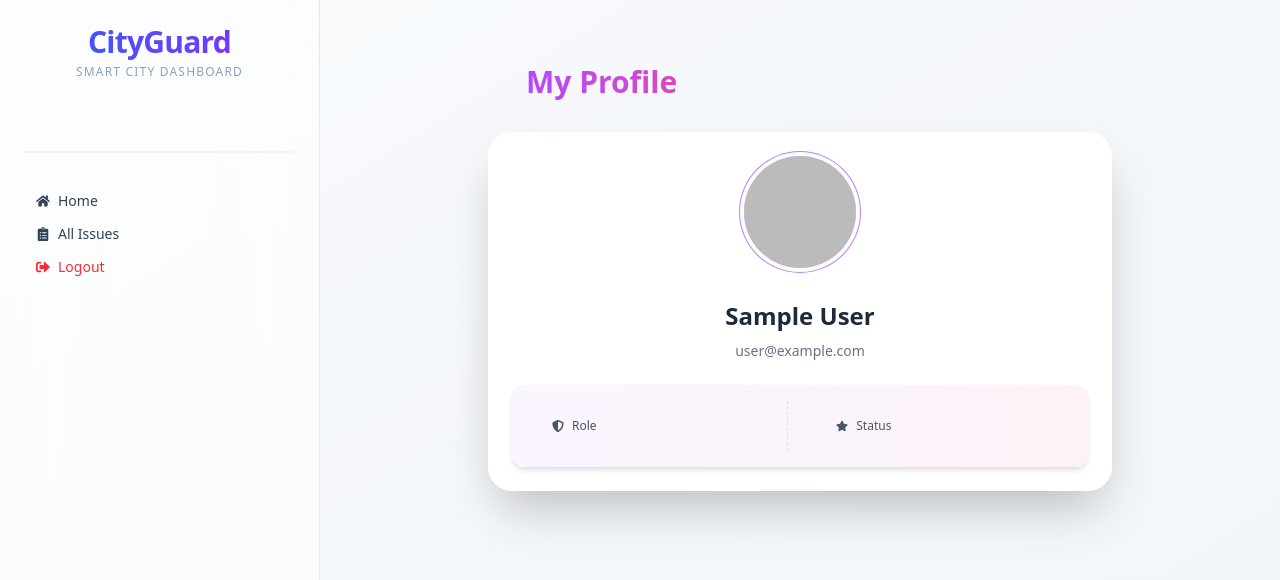
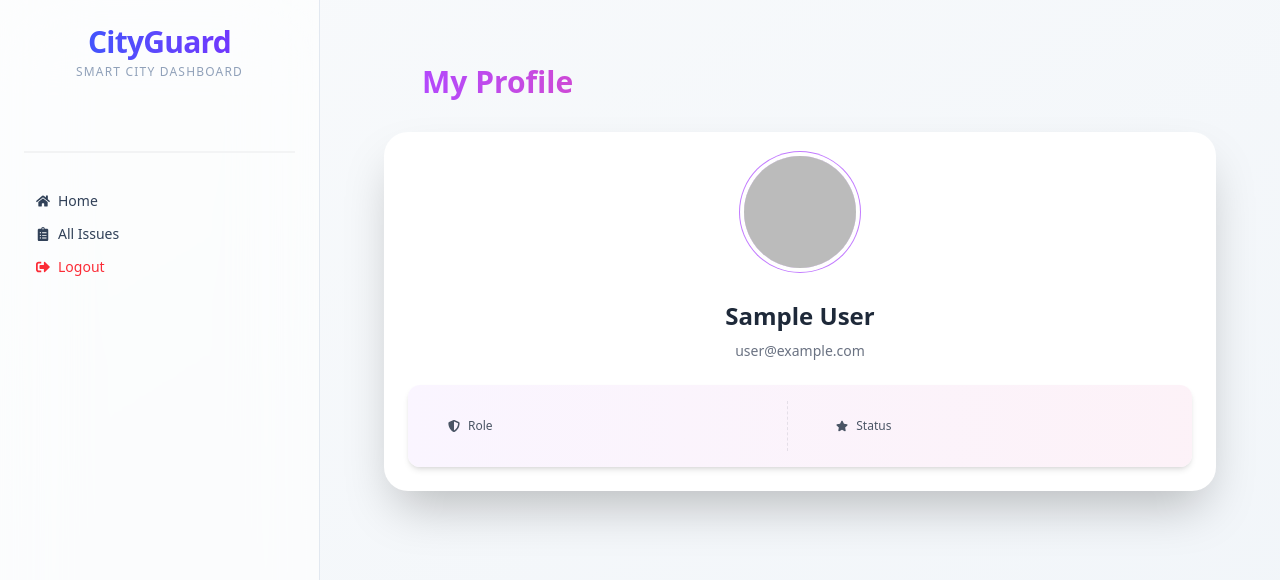
Before and after one commit to raihan-naime/City-Guard-Client, a React (Vite) app: page /dashboard/profile in a window 1280 px wide. Shown: the top 580 px of the page. Built offline with nearby package versions, Linux system fonts and the light colour scheme; no server answers; sample sign-in values are in the browser's storage.

Commit message:
added add issue page with animation

```diff
--- a/src/pages/Dashboard/Profile/Profile.jsx
+++ b/src/pages/Dashboard/Profile/Profile.jsx
@@ -42,7 +42,7 @@
     };
 
     return (
-        <div className="max-w-2xl mx-auto p-6">
+        <div className="max-w-full mx-auto p-6">
             <motion.h2
                 className="text-3xl font-bold mb-8 flex items-center gap-2 text-gradient bg-clip-text text-transparent bg-gradient-to-r from-purple-500 via-pink-500 to-indigo-500"
                 initial={{ opacity: 0, y: -20 }}
```
Also changed, not shown: src/pages/Dashboard/AddIssue/AddIssue.jsx (line endings or trailing spaces).
